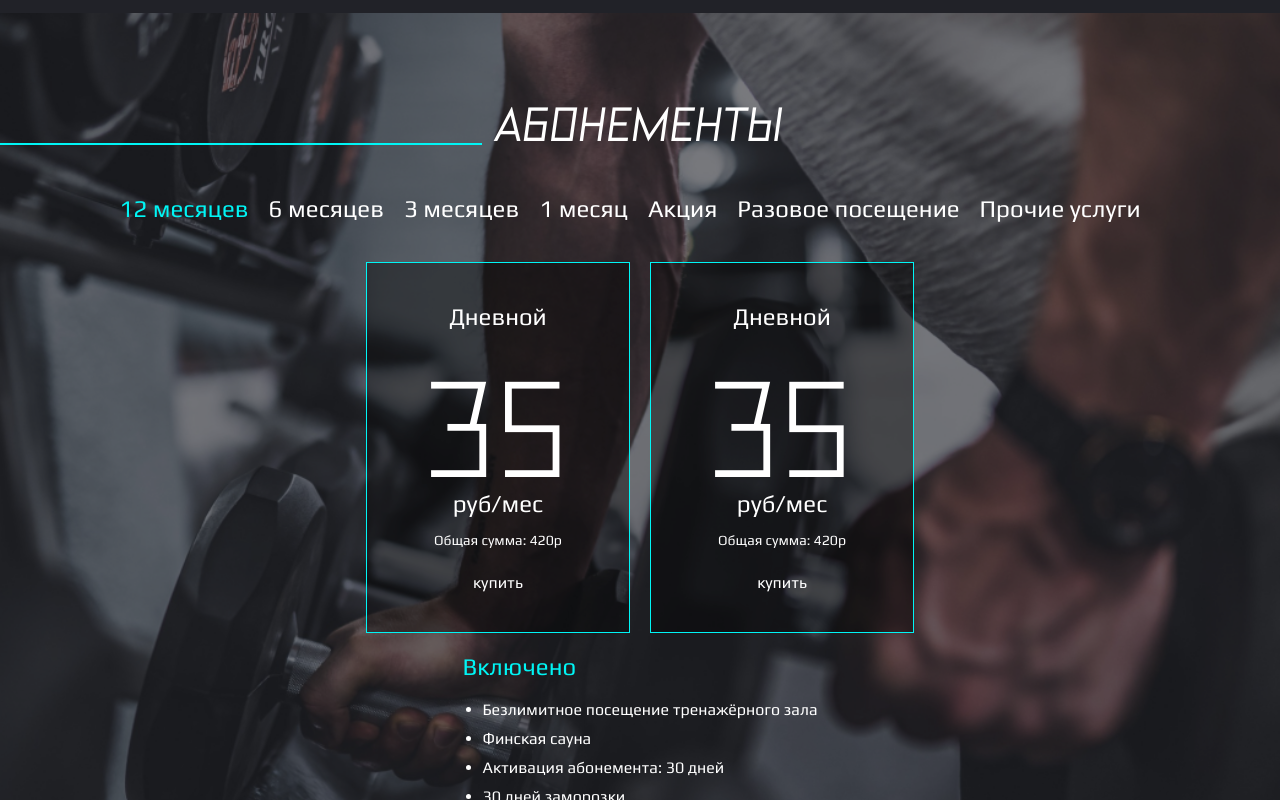
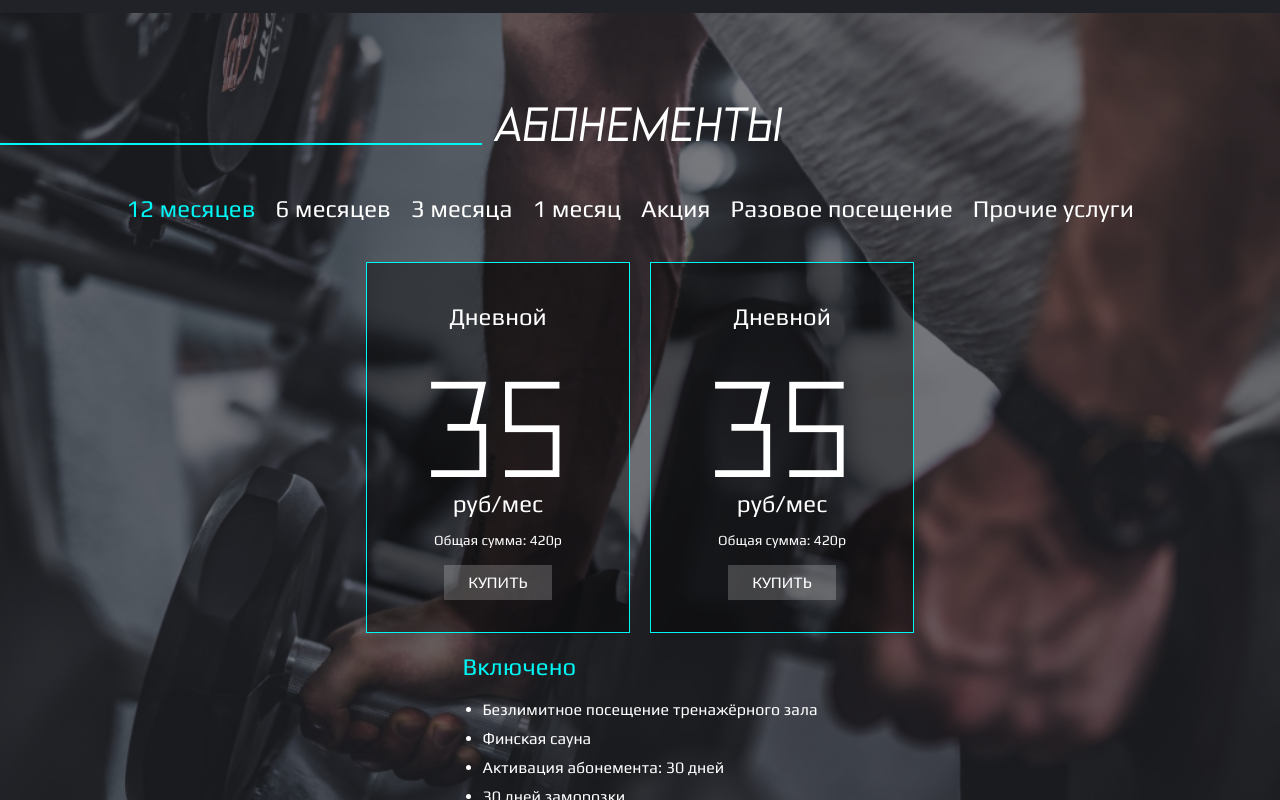
Before and after one commit to HlebNoGleb/gymExpress, a plain HTML site: page index.html in a window 1280 px wide. Shown: the part 1174-1974 px from the top of the page. Drawn offline with nearby package versions, Linux system fonts and the light colour scheme; files whose address does not match are found by name.

Commit message:
some fixes

```diff
--- a/assets/css/style.css
+++ b/assets/css/style.css
@@ -640,7 +640,6 @@ p.section-title.right-line:before{
     color: #fff;
 }
 
-
 .subscriptions-grid > div:nth-child(1){
     width: 300px;
     margin-right: 20px;
@@ -679,10 +678,21 @@ p.section-title.right-line:before{
     padding: 40px 60px;
     text-align: center;
     color: var(--main-color);
-    border: 0.3px solid var(--contrast-color);
+    border: 1px solid var(--contrast-color);
     background: rgba(0, 0, 0, 0.40);
     max-width: 300px;
     display: none;
+    transition: .3s all ease;
+}
+
+.subscriptions-grid .subscription-item:hover{
+    background: rgba(0, 0, 0, 0.70);
+    box-shadow: 0px 0px 25px 0px rgba(0, 245, 245, 0.50);
+}
+
+.subscriptions-grid .subscription-item:hover > *{
+    color: var(--contrast-color);
+    filter: drop-shadow(0px 0px 25px 0px rgba(0, 245, 245, 0.50));
 }
 
 .subscriptions-grid .subscription-item:nth-child(odd){
@@ -692,7 +702,6 @@ p.section-title.right-line:before{
 [data-type-id]{
     display: none;
 }
-
 
 [data-type-id].active{
     display: block;
@@ -740,6 +749,24 @@ p.section-title.right-line:before{
     font-weight: 500;
     line-height: normal;
     margin-bottom: 20px;
+}
+
+.subscription-item__buy-button{
+    padding: 8px 24px;
+    background: rgba(255, 255, 255, 0.20);
+    color: var(--main-color);
+    text-transform: uppercase;
+    cursor: pointer;
+    transition: .3s all ease;
+}
+
+
+.subscription-item__buy-button:hover{
+    padding: 8px 24px;
+    background: var(--contrast-color);
+    color: var(--background)!important;
+    text-transform: uppercase;
+    cursor: pointer;
 }
 
 .subscriptions-type-description ul{
--- a/index.html
+++ b/index.html
@@ -78,10 +78,10 @@
             </p>
             <div class="row align-center mobile-app-links">
                 <div class="row align-center">
-                    <a>
+                    <a href="">
                         <img src="assets/images/download-appstore.png" alt="appstore download link">
                     </a>
-                    <a>
+                    <a href="">
                         <img src="assets/images/download-playmarket.png" alt="playmarket download link">
                     </a>
                 </div>
@@ -101,7 +101,7 @@
             <div class="col subscriptions-types-list align-end" id="subscriptionsTypes">
                 <p data-id="1" class="active">12 месяцев</p>
                 <p data-id="2">6 месяцев</p>
-                <p data-id="3">3 месяцев</p>
+                <p data-id="3">3 месяца</p>
                 <p data-id="4">1 месяц</p>
                 <p data-id="5">Акция</p>
                 <p data-id="6">Разовое посещение</p>
```
